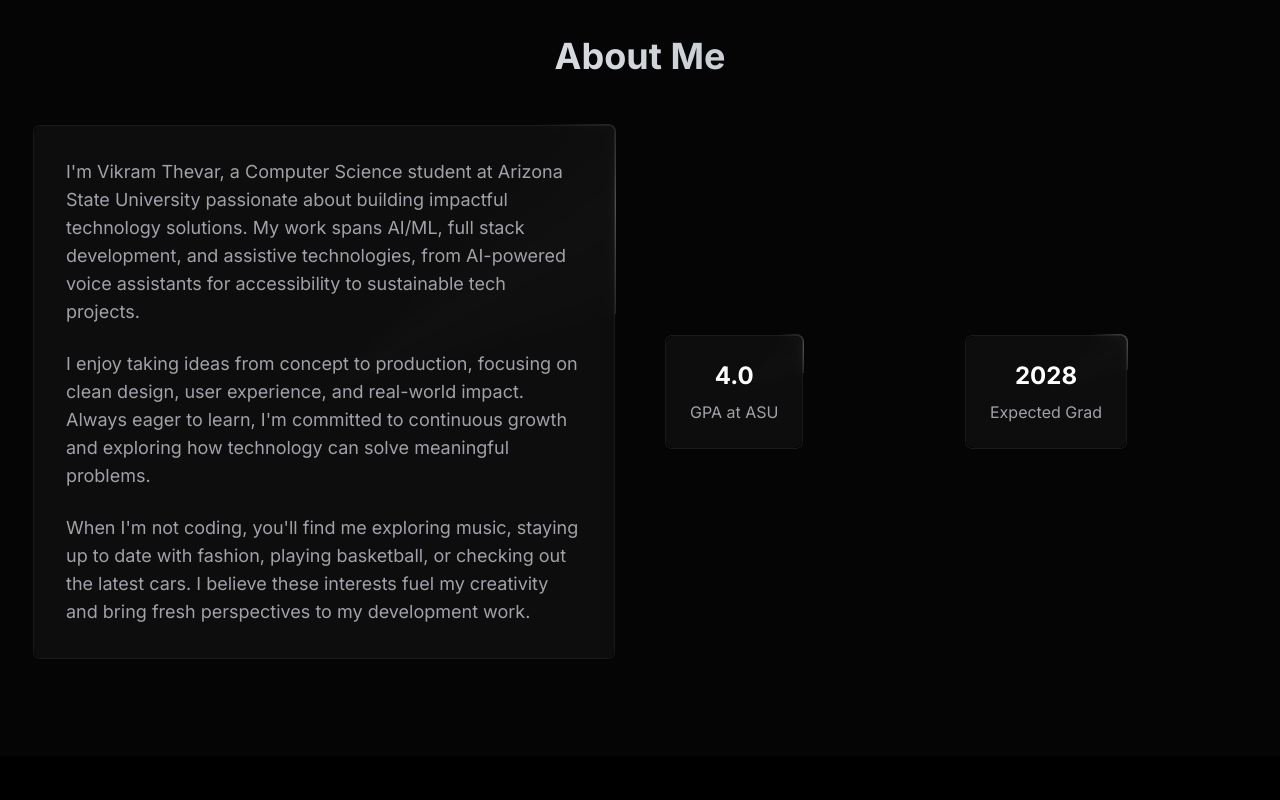
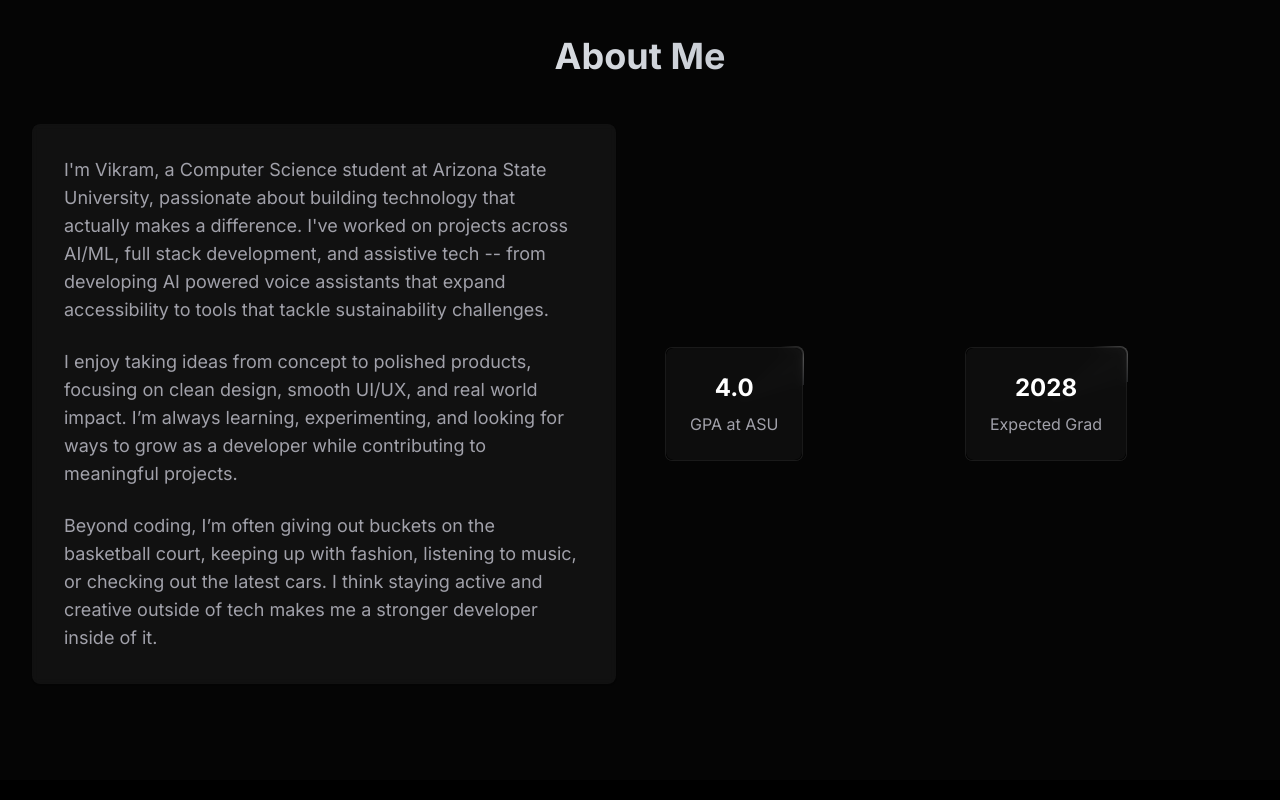
Before and after one commit to vikthevar/VikramPortfolio, a Next.js app: page / in a window 1280 px wide. Shown: the part 860-1660 px from the top of the page. Built offline with nearby package versions, Linux system fonts and the light colour scheme; a web font is replaced by a local one.

Commit message:
updated about me + added sidebar effect

```diff
--- a/app/page.tsx
+++ b/app/page.tsx
@@ -5,19 +5,19 @@ import Hero from '@/components/Hero'
 import About from '@/components/About'
 import Projects from '@/components/Projects'
 import Skills from '@/components/Skills'
-
 import Contact from '@/components/Contact'
 import Footer from '@/components/Footer'
+import ScrollingTrails from '@/components/ScrollingTrails'
 
 export default function Home() {
   return (
     <main className="min-h-screen bg-background text-foreground">
+      <ScrollingTrails />
       <Navigation />
       <Hero />
       <About />
       <Projects />
       <Skills />
-
       <Contact />
       <Footer />
     </main>
--- a/components/About.tsx
+++ b/components/About.tsx
@@ -1,14 +1,14 @@
-'use client'
+"use client";
 
-import { motion } from 'framer-motion'
-import { useInView } from 'framer-motion'
-import { useRef } from 'react'
-import { Card, CardContent } from '@/components/ui/card'
-import AnimatedBorderTrail from '@/components/animata/container/animated-border-trail'
+import { motion } from "framer-motion";
+import { useInView } from "framer-motion";
+import { useRef } from "react";
+import { Card, CardContent } from "@/components/ui/card";
+import AnimatedBorderTrail from "@/components/animata/container/animated-border-trail";
 
 const About = () => {
-  const ref = useRef(null)
-  const isInView = useInView(ref, { once: true, margin: '-100px' })
+  const ref = useRef(null);
+  const isInView = useInView(ref, { once: true, margin: "-100px" });
 
   return (
     <section id="about" className="section-padding bg-muted/20">
@@ -28,30 +28,34 @@ const About = () => {
               initial={{ opacity: 0, x: -50 }}
               animate={isInView ? { opacity: 1, x: 0 } : { opacity: 0, x: -50 }}
               transition={{ duration: 0.8, delay: 0.2 }}
-              className="group"
             >
-              <AnimatedBorderTrail>
               <Card className="glass-effect border-none">
                 <CardContent className="p-8">
                   <p className="text-base sm:text-lg text-muted-foreground leading-relaxed mb-4 sm:mb-6">
-                      I'm Vikram Thevar, a Computer Science student at Arizona State University
-                      passionate about building impactful technology solutions. My work spans
-                      AI/ML, full stack development, and assistive technologies, from AI-powered
-                      voice assistants for accessibility to sustainable tech projects.
+                    I'm Vikram, a Computer Science student at Arizona State
+                    University, passionate about building technology that
+                    actually makes a difference. I've worked on projects across
+                    AI/ML, full stack development, and assistive tech -- from
+                    developing AI powered voice assistants that expand
+                    accessibility to tools that tackle sustainability
+                    challenges.
                   </p>
                   <p className="text-base sm:text-lg text-muted-foreground leading-relaxed mb-4 sm:mb-6">
-                      I enjoy taking ideas from concept to production, focusing on clean design,
-                      user experience, and real-world impact. Always eager to learn, I'm committed
-                      to continuous growth and exploring how technology can solve meaningful problems.
+                    I enjoy taking ideas from concept to polished products,
+                    focusing on clean design, smooth UI/UX, and real world
+                    impact. I’m always learning, experimenting, and looking for
+                    ways to grow as a developer while contributing to meaningful
+                    projects.
                   </p>
                   <p className="text-base sm:text-lg text-muted-foreground leading-relaxed">
-                      When I'm not coding, you'll find me exploring music, staying up to date with fashion,
-                      playing basketball, or checking out the latest cars. I believe these interests fuel
-                      my creativity and bring fresh perspectives to my development work.
+                    Beyond coding, I’m often giving out buckets on the
+                    basketball court, keeping up with fashion, listening to
+                    music, or checking out the latest cars. I think staying
+                    active and creative outside of tech makes me a stronger
+                    developer inside of it.
                   </p>
                 </CardContent>
               </Card>
-              </AnimatedBorderTrail>
             </motion.div>
 
             <motion.div
@@ -64,7 +68,9 @@ const About = () => {
                 <div className="group">
                   <AnimatedBorderTrail>
                     <Card className="glass-effect border-none text-center p-6">
-                      <h3 className="text-2xl font-bold text-white mb-2">4.0</h3>
+                      <h3 className="text-2xl font-bold text-white mb-2">
+                        4.0
+                      </h3>
                       <p className="text-muted-foreground">GPA at ASU</p>
                     </Card>
                   </AnimatedBorderTrail>
@@ -72,7 +78,9 @@ const About = () => {
                 <div className="group">
                   <AnimatedBorderTrail>
                     <Card className="glass-effect border-none text-center p-6">
-                      <h3 className="text-2xl font-bold text-white mb-2">2028</h3>
+                      <h3 className="text-2xl font-bold text-white mb-2">
+                        2028
+                      </h3>
                       <p className="text-muted-foreground">Expected Grad</p>
                     </Card>
                   </AnimatedBorderTrail>
@@ -83,7 +91,7 @@ const About = () => {
         </motion.div>
       </div>
     </section>
-  )
-}
+  );
+};
 
-export default About
+export default About;
--- a/components/Contact.tsx
+++ b/components/Contact.tsx
@@ -169,11 +169,10 @@ const Contact = () => {
 
               <div className="space-y-4 mb-8">
                 {contactInfo.map((info) => (
-                  <div key={info.label} className="group">
-                    <AnimatedBorderTrail>
                   <motion.a
+                    key={info.label}
                     href={info.href}
-                        className="flex items-center p-4 glass-effect rounded-lg hover:bg-white/10 transition-colors border-none"
+                    className="flex items-center p-4 glass-effect rounded-lg hover:bg-white/10 transition-colors border-none group"
                     whileHover={{ x: 5 }}
                   >
                     <info.icon className="h-5 w-5 mr-4 text-muted-foreground group-hover:text-white transition-colors" />
@@ -184,8 +183,6 @@ const Contact = () => {
                       <p className="font-medium">{info.value}</p>
                     </div>
                   </motion.a>
-                    </AnimatedBorderTrail>
-                  </div>
                 ))}
               </div>
 
--- /dev/null
+++ b/components/ScrollingTrails.tsx
@@ -0,0 +1,68 @@
+"use client";
+
+import { useEffect, useState } from "react";
+import { motion } from "framer-motion";
+
+const ScrollingTrails = () => {
+  const [scrollY, setScrollY] = useState(0);
+  const [scrollProgress, setScrollProgress] = useState(0);
+
+  useEffect(() => {
+    const handleScroll = () => {
+      const currentScrollY = window.scrollY;
+      const scrollHeight = document.documentElement.scrollHeight - window.innerHeight;
+      const progress = Math.min(currentScrollY / scrollHeight, 1);
+
+      setScrollY(currentScrollY);
+      setScrollProgress(progress);
+    };
+
+    window.addEventListener("scroll", handleScroll);
+    return () => window.removeEventListener("scroll", handleScroll);
+  }, []);
+
+  return (
+    <>
+      {/* Left Progress Bar - Only shows completed progress */}
+      {scrollProgress > 0 && (
+        <div className="fixed left-0 top-0 h-full w-1 z-50 pointer-events-none">
+          {/* Progress fill - only the completed portion */}
+          <motion.div
+            className="absolute left-0 top-0 w-full shadow-lg"
+            style={{
+              height: `${scrollProgress * 100}%`,
+              background: "linear-gradient(to bottom, #ffffff, #d1d5db, #6b7280)"
+            }}
+            initial={{ height: "0%", opacity: 0 }}
+            animate={{
+              height: `${scrollProgress * 100}%`,
+              opacity: 1
+            }}
+            exit={{ opacity: 0 }}
+            transition={{ duration: 0.1, ease: "easeOut" }}
+          />
+
+          {/* Glow effect at the bottom of progress */}
+          <motion.div
+            className="absolute left-0 w-full blur-sm"
+            style={{
+              height: "30px",
+              top: `${scrollProgress * 100}%`,
+              transform: "translateY(-15px)",
+              background: "linear-gradient(to bottom, transparent, #ffffff, transparent)"
+            }}
+            initial={{ opacity: 0 }}
+            animate={{ opacity: 1 }}
+            exit={{ opacity: 0 }}
+            transition={{ duration: 0.2 }}
+          />
+        </div>
+      )}
+
+
+
+    </>
+  );
+};
+
+export default ScrollingTrails;
--- a/components/Skills.tsx
+++ b/components/Skills.tsx
@@ -98,9 +98,7 @@ const Skills = () => {
                 initial={{ opacity: 0, y: 50 }}
                 animate={isInView ? { opacity: 1, y: 0 } : { opacity: 0, y: 50 }}
                 transition={{ duration: 0.8, delay: categoryIndex * 0.2 }}
-                className="group"
               >
-                <AnimatedBorderTrail>
                 <Card className="glass-effect border-none h-full">
                   <CardContent className="p-6">
                     <h3 className="text-xl font-semibold mb-6 text-center">
@@ -158,7 +156,6 @@ const Skills = () => {
                       </div>
                     </CardContent>
                   </Card>
-                </AnimatedBorderTrail>
               </motion.div>
             ))}
           </div>
```
Lines whose indentation alone changed are shown as unchanged.
